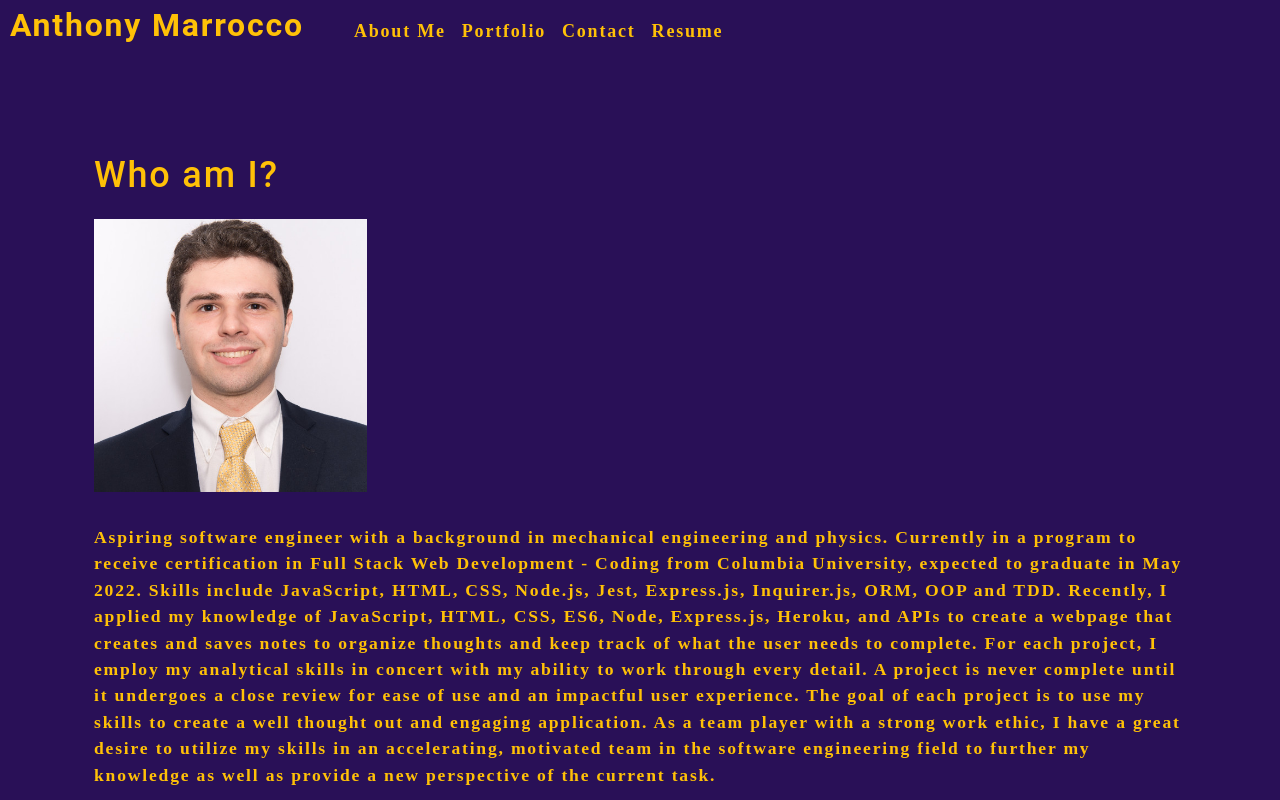
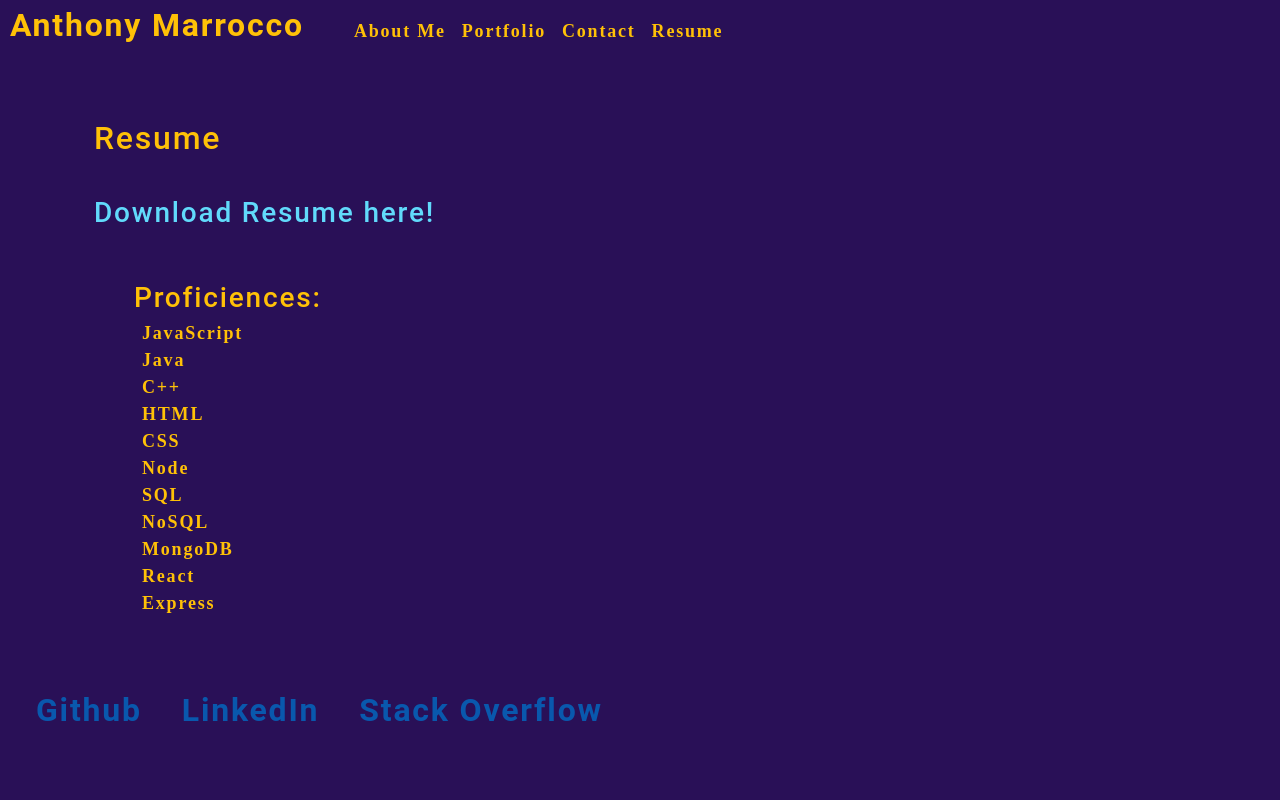
Before and after one commit to ajmarrocco/ajmportfolio, a React (Create React App) app: page / in a window 1280 px wide. Both pictures are taken after a click on the element "Resume". Shown: the top 800 px of the page. Built offline with nearby package versions, Linux system fonts and the light colour scheme.

Commit message:
resume section complete

```diff
--- a/package.json
+++ b/package.json
@@ -8,6 +8,7 @@
     "@testing-library/user-event": "^13.5.0",
     "react": "^18.0.0",
     "react-dom": "^18.0.0",
+    "react-router-dom": "^6.3.0",
     "react-scripts": "5.0.1",
     "web-vitals": "^2.1.4"
   },
@@ -34,5 +35,8 @@
       "last 1 firefox version",
       "last 1 safari version"
     ]
+  },
+  "devDependencies": {
+    "gh-pages": "^3.2.3"
   }
 }
--- a/src/App.js
+++ b/src/App.js
@@ -23,7 +23,7 @@ function App() {
         {(currentTitle === 'About Me') ? <About /> :
         (currentTitle === 'Portfolio') ? <Project /> :
         (currentTitle === 'Contact') ? <Contact /> :
-        // (currentTitle === 'Resume') ? <Resume /> :
+        (currentTitle === 'Resume') ? <Resume /> :
         <About /> }
       </main>
       <Footer></Footer>
--- a/src/components/Footer/index.js
+++ b/src/components/Footer/index.js
@@ -4,15 +4,15 @@ function Footer() {
 
     return (
         <footer>
-            <div className='flex-row justify-content-around'>
+            <div className='flex-row mx-2'>
                 <h2>
-                    <a href="https://github.com/ajmarrocco" target="_blank">
+                    <a href="https://github.com/ajmarrocco" target="_blank" className='mx-2'>
                         Github
                     </a>
-                    <a href="https://www.linkedin.com/in/anthonymarrocco/" target="_blank">
+                    <a href="https://www.linkedin.com/in/anthonymarrocco/" target="_blank" className='mx-2'>
                         LinkedIn
                     </a>
-                    <a href="https://stackoverflow.com/users/17169985/ajmarrocco?tab=profile" target="_blank">
+                    <a href="https://stackoverflow.com/users/17169985/ajmarrocco?tab=profile" target="_blank" className='mx-2'>
                         Stack Overflow
                     </a>
                 </h2>
--- a/src/components/Project/index.js
+++ b/src/components/Project/index.js
@@ -6,21 +6,27 @@ function Project(props) {
             name: "Gym Quest",
             description:
                 `Collaborative full stack workout social media platform where
-                users can view workouts based on category and comment on individual workouts`
+                users can view workouts based on category and comment on individual workouts`,
+            github: `https://github.com/AlessandroB96/GymQuest`,
+            url: `https://gym-quest.herokuapp.com/`
         },
         {
             name: "Space Sounds!",
             description:
                 `Space missions from companies such as NASA, SpaceX, Virgin Galactic and Blue
                 Origin has made the desire to go to space increase exponentially over the past
-                couple of years. We would like to make that dream realistic for everyone!`
+                couple of years. We would like to make that dream realistic for everyone!`,
+            github: `https://github.com/sarahhart1997/space-sounds`,
+            url: `https://sarahhart1997.github.io/space-sounds/`
         },
         {
             name: "Shop Shop",
             description:
                 `This project take the e-commerce platform replaces its implementation to handle
                 complex state management using Redux, the open-source JavaScript library that it
-                emulates.`
+                emulates.`,
+            github: `https://github.com/ajmarrocco/shop-shop`,
+            url: `https://shop-and-redux.herokuapp.com/`
         },
         {
             name: "Deep Thoughts",
@@ -28,19 +34,25 @@ function Project(props) {
                 `The application is a social media application called "Deep Thoughts," where users
                 can create an account, post their thoughts for others to see, and interact with other
                 users through these thoughts. This is accomplished by using a MERN application. Feel free
-                to contribute your own thoughts!`
+                to contribute your own thoughts!`,
+            github: `https://github.com/ajmarrocco/deep-thoughts`,
+            url: `https://deep-thoughts-3510.herokuapp.com/`
         },
         {
             name: "Keepin Up With My Budget!",
             description:
                 `A budget tracker that uses a NoSQL database to enable a website to handle
-                large amounts of data`
+                large amounts of data`,
+            github: `https://github.com/ajmarrocco/keeping-up-with-my-budget`,
+            url: `https://keeping-up-with-my-budget.herokuapp.com/`
         },
         {
             name: "Techs Marks the Spot",
             description:
                 `A webpage that allows users to create an acccount. Then the user is able to view, create,
                 update and delete posts. The user is also allowed to comment on their or another users posts.`,
+            github: `https://github.com/ajmarrocco/techs-marks-the-spot`,
+            url: `https://morning-reaches-56446.herokuapp.com/`
         }
 
     ]);
@@ -62,6 +74,22 @@ function Project(props) {
                         className="img-thumbnail mx-1"
                         key={image.name}
                         />
+                        <a
+                            className="App-link"
+                            href={image.github}
+                            target="_blank"
+                            rel="noopener noreferrer"
+                        >
+                            Github
+                        </a>
+                        <a
+                            className="App-link"
+                            href={image.url}
+                            target="_blank"
+                            rel="noopener noreferrer"
+                        >
+                            Deployed Url
+                        </a>
                     </div>
                 ))}
             </div>
--- a/src/components/Resume/index.js
+++ b/src/components/Resume/index.js
@@ -0,0 +1,37 @@
+import React, { useState } from 'react';
+import downloadResume from '../../assets/pdf/Anthony Marrocco Resume.pdf';
+
+function Resume(props) {
+
+    const [skills] = useState(['JavaScript', 'Java', 'C++', 'HTML', 'CSS','Node', 'SQL', 'NoSQL', 'MongoDB', 'React','Express']);
+
+    return (
+        <div>
+            <h2>
+                Resume
+            </h2>
+            <a
+                className="App-link"
+                href={downloadResume}
+                target="_blank"
+                rel="noopener noreferrer">
+                    <h3>Download Resume here!</h3>
+            </a>
+            <ul>
+                <h3>
+                    Proficiences:
+                </h3>
+                {skills.map(skill => (
+                <li
+                    className={`mx-1`}
+                    key={skill}
+                >
+                    {skill}
+                </li>
+                ))}
+            </ul>
+
+        </div>
+    );
+}
+export default Resume;
```
Also changed, not shown: 2 other files (tests, documents, lock files or other folders).
